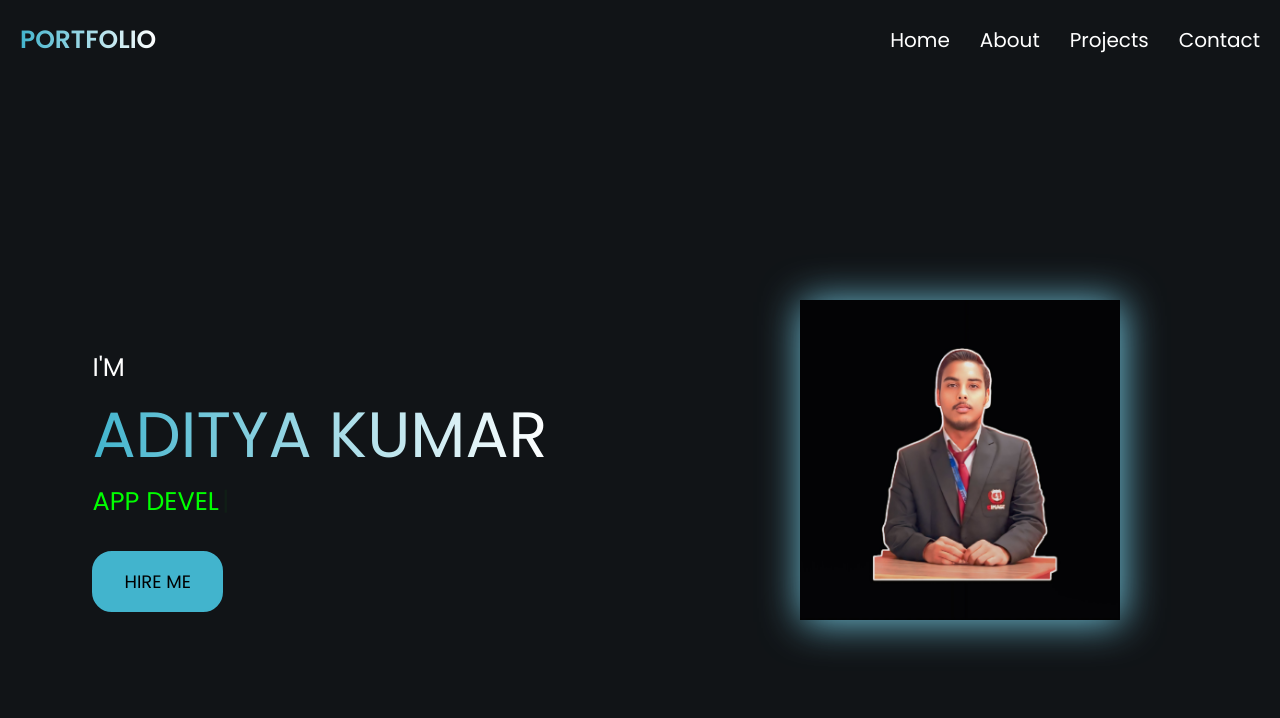
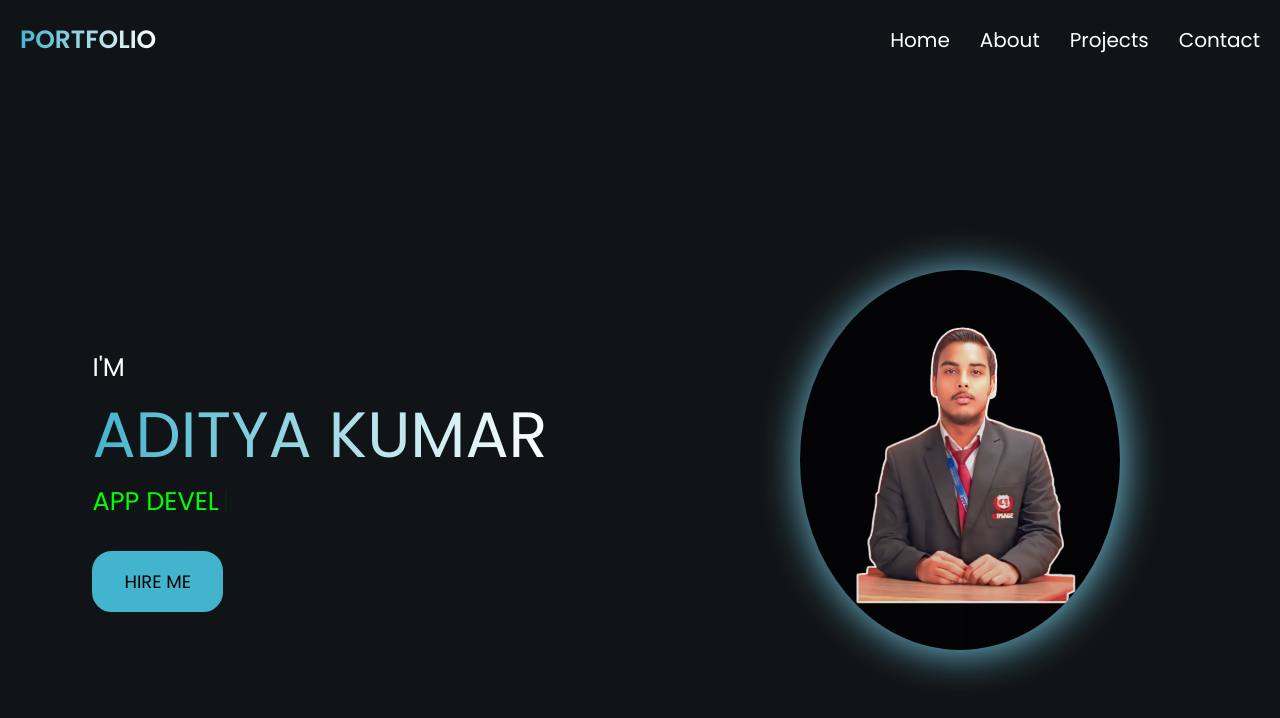
Before and after one commit to Aditya705070/1.AnimatedPortfolio, a React (Vite) app: page / in a window 1280 px wide. Shown: the top 718 px of the page. Built offline with nearby package versions, Linux system fonts and the light colour scheme.

Commit message:
Update Home.css

```diff
--- a/src/components/Home/Home.css
+++ b/src/components/Home/Home.css
@@ -24,8 +24,12 @@ overflow: hidden;
 }
 
 .righthome img{
-  width:50%;
+  width: 50%;
+  height: 50%;         /* Add this line for equal width and height */
+  border-radius: 50%;  /* Add this line to make the image circular */
+  object-fit: cover;   /* Add this to ensure the image fills the circle properly */
 }
+
 
 .homedetails{
   font-size: 2vmax;
```
